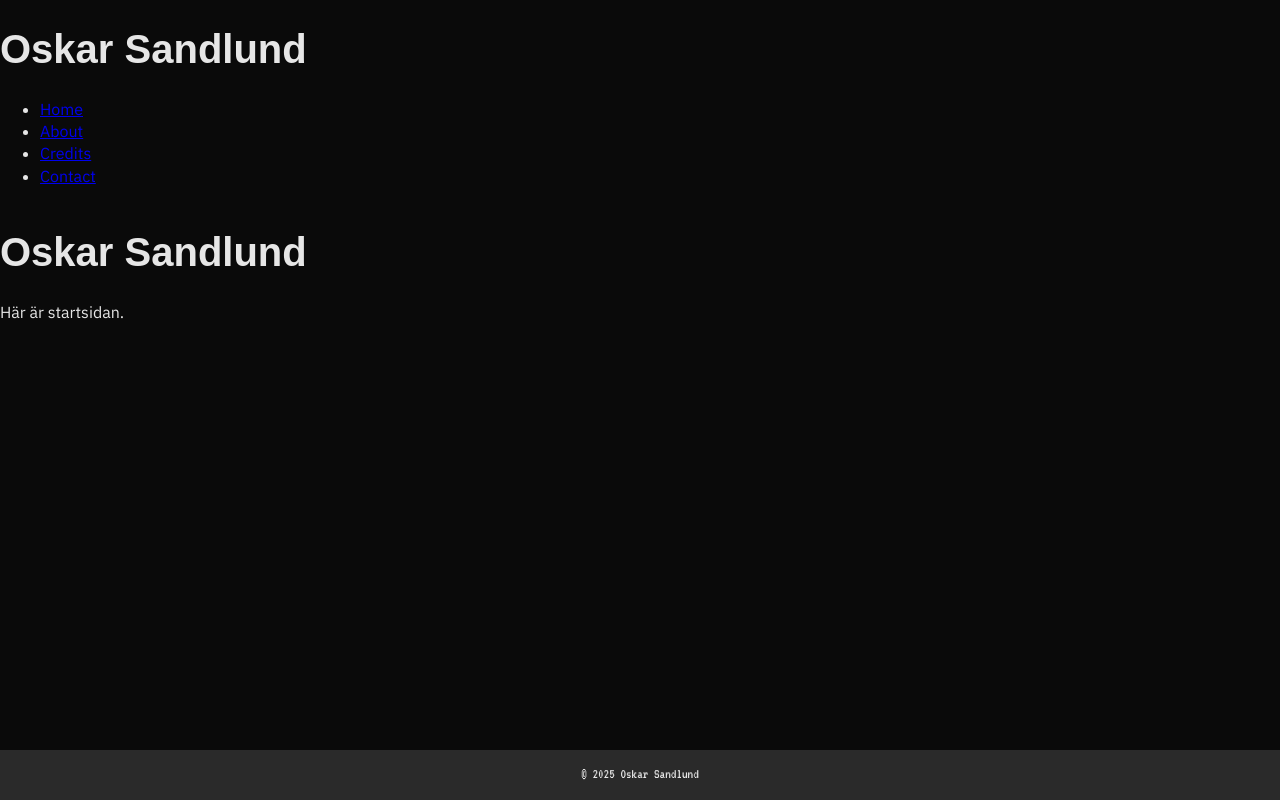
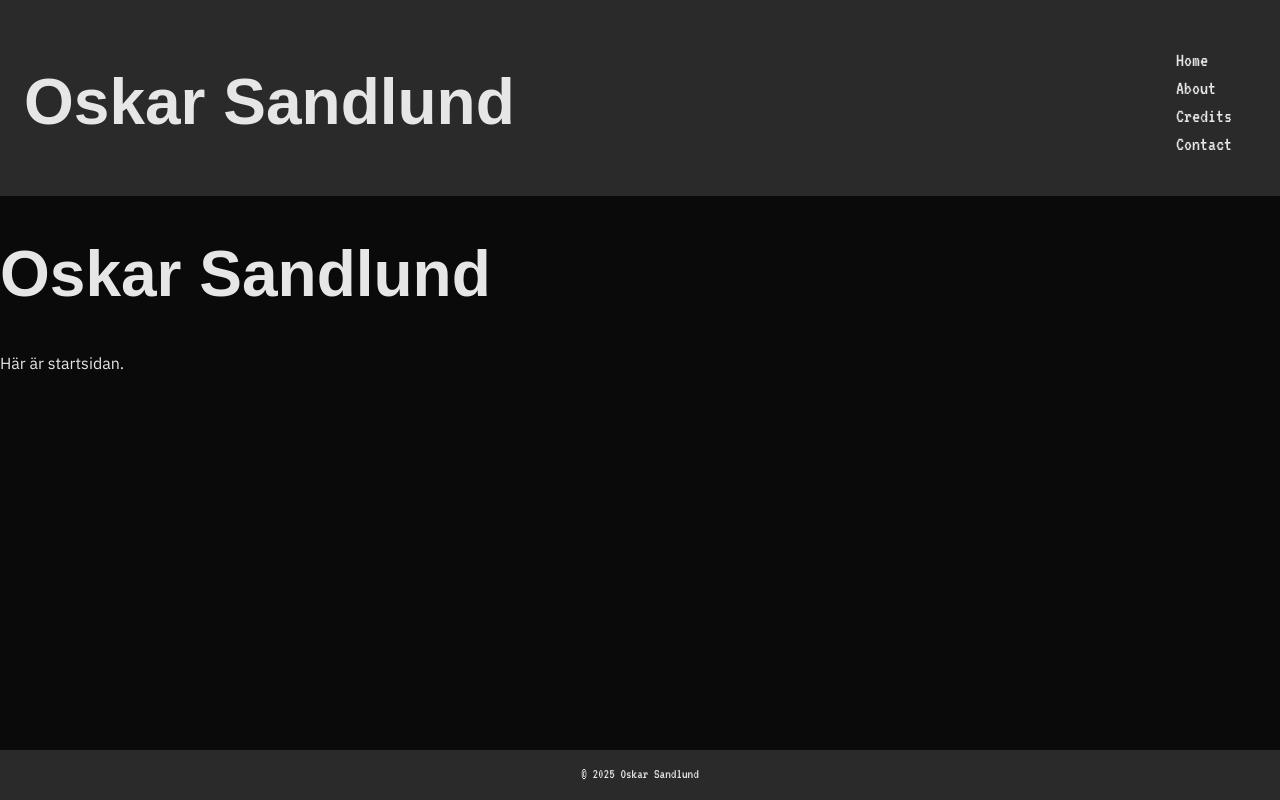
Before and after one commit to AnnaMargaretaEmelie/oskarsandlund, a Next.js app: page / in a window 1280 px wide. Built offline with nearby package versions, Linux system fonts and the light colour scheme; a web font is replaced by a local one.

Commit message:
style(header): add basic header layout and navigation styling

```diff
--- a/src/app/components/Header/Header.module.scss
+++ b/src/app/components/Header/Header.module.scss
@@ -1 +1,28 @@
 @use "../../../styles/abstracts/tokens" as t;
+
+.header {
+    background-color: t.$color-knob-gray;
+    padding-left: t.$space-lg;
+    padding-right: t.$space-2xl;
+    padding-top: t.$space-lg;
+    padding-bottom: t.$space-md;
+
+
+}
+
+.inner {
+    display: flex;
+    flex-direction: row;
+    justify-content: space-between;
+    align-items: center;
+}
+
+.inner ul {
+    display: flex;
+    flex-direction: column;
+    list-style: none;
+    font-family: t.$font-decor;
+    font-size: t.$font-size-lg;
+    margin: 0;
+    padding: 0;
+}
--- a/src/app/components/Header/Header.tsx
+++ b/src/app/components/Header/Header.tsx
@@ -3,7 +3,8 @@ import styles from "./Header.module.scss";
 
 export function Header() {
   return (
-    <header>
+    <header className={styles.header}>
+      <div className={styles.inner}>
         <h1>Oskar Sandlund</h1>
         <nav aria-label="Primary navigation">
           <ul>
@@ -21,6 +22,7 @@ export function Header() {
             </li>
           </ul>
         </nav>
+      </div>
     </header>
   );
 }
--- a/src/styles/abstracts/_tokens.scss
+++ b/src/styles/abstracts/_tokens.scss
@@ -36,7 +36,7 @@ $font-size-md: 1.0625rem;
 $font-size-lg: 1.25rem;
 $font-size-xl: 1.5rem;
 $font-size-2xl: 2rem;
-$font-size-3xl: 2.5rem;
+$font-size-3xl: 4rem;
 
 //Line heights
 $line-height-tight: 1.1;
--- a/src/styles/base/_globals.scss
+++ b/src/styles/base/_globals.scss
@@ -22,3 +22,8 @@ main {
   flex:1;
   min-height: 0;
 }
+
+a {
+  color: inherit;
+  text-decoration: none;
+}
```
Lines whose indentation alone changed are shown as unchanged.
